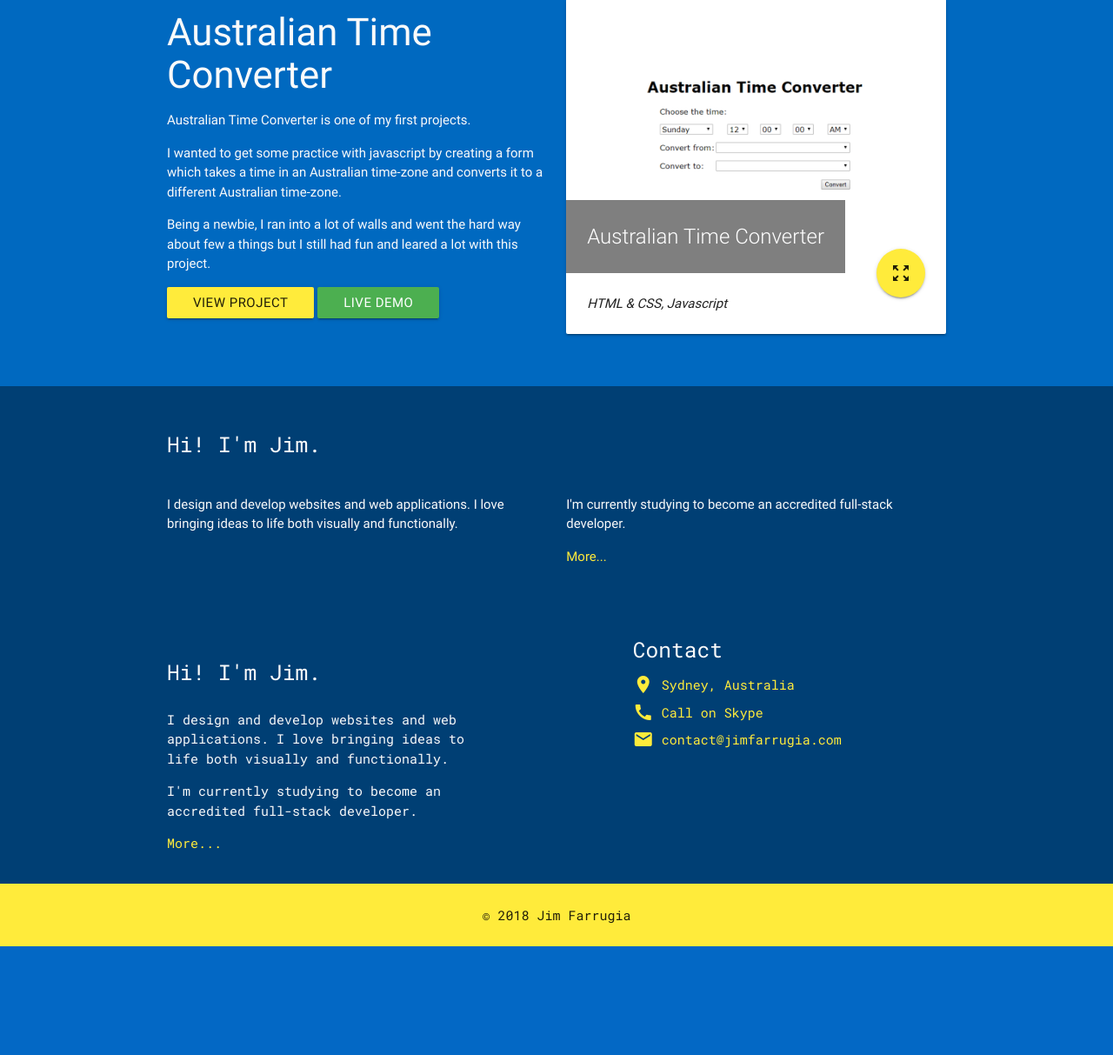
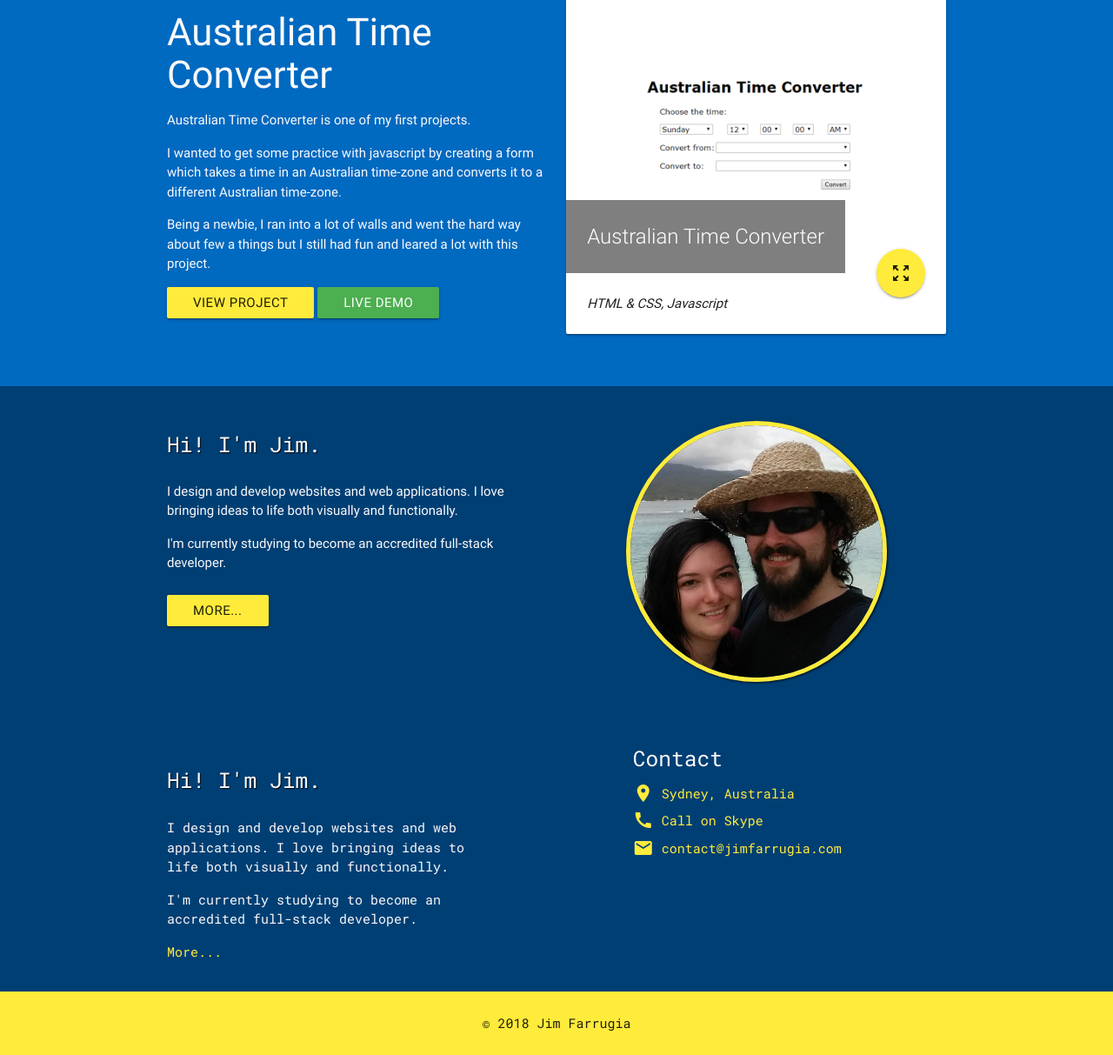
Before and after one commit to Jimfarrugia/jimfarrugia.github.io, a PHP site: page / in a window 1280 px wide. Shown: the part 4220-5433 px from the top of the page at 87% size. Before the commit the page ends 5308 px from the top, so only its background shows below. Run offline with PHP 8.4, Linux system fonts and the light colour scheme; some libraries are stand-ins or nearby versions.

Commit message:
styled new about section on homepage. added an image to /img/.

```diff
--- a/index.html
+++ b/index.html
@@ -557,22 +557,25 @@
 
     <section class="section" id="about">
       <div class="container">
-        <h5>Hi! I'm Jim.</h5>
         <div class="row">
-          <div class="col l6 s12">
+          <div class="col s6">
+            <h5>Hi! I'm Jim.</h5>
             <p>
               I design and develop websites and web applications. I love
               bringing ideas to life both visually and functionally.
             </p>
-          </div>
-          <div class="col l6 s12">
             <p>
               I'm currently studying to become an accredited full-stack
               developer.
             </p>
             <p>
-              <a href="about.html">More...</a>
+              <a class="btn waves-effect waves-light modal-trigger" href="about.html" title="About Me">More...</a>
             </p>
+          </div>
+          <div class="col s6 center">
+            <a href="about.html" title="About Me">
+              <img class="circle responsive-img" src="img/mon-and-jim-at-beach-01.jpg" alt="Portrait of Jim and Monique (Spouse)" />
+            </a>
           </div>
         </div>
       </div>
--- a/scss/main.scss
+++ b/scss/main.scss
@@ -113,17 +113,22 @@ body {
 #about {
   background: $primary-color-dark;
   color: set-text-color($primary-color-dark);
-  a,
-  a:visited {
-    color: $secondary-color;
-  }
-  a:active,
-  a:hover {
-    color: $off-white;
-  }
   h5 {
     font-family: $monospace;
     margin: 2.5rem 0 2rem;
+    text-shadow: 1px 1px 1px $off-black;
+  }
+  img.circle {
+    max-height: 300px;
+    margin-top: 25px;
+    border: 5px solid $secondary-color;
+    box-shadow: 1px 1px 3px $off-black;
+  }
+  img.circle:hover {
+    border-color: $off-white;
+  }
+  .btn {
+    margin-top: 10px;
   }
 }
 /**********************
```
Also changed, not shown: css/main.css, img/mon-and-jim-at-beach-01.jpg (added), img/mon-and-jim-on-boat-01.jpg (added).
